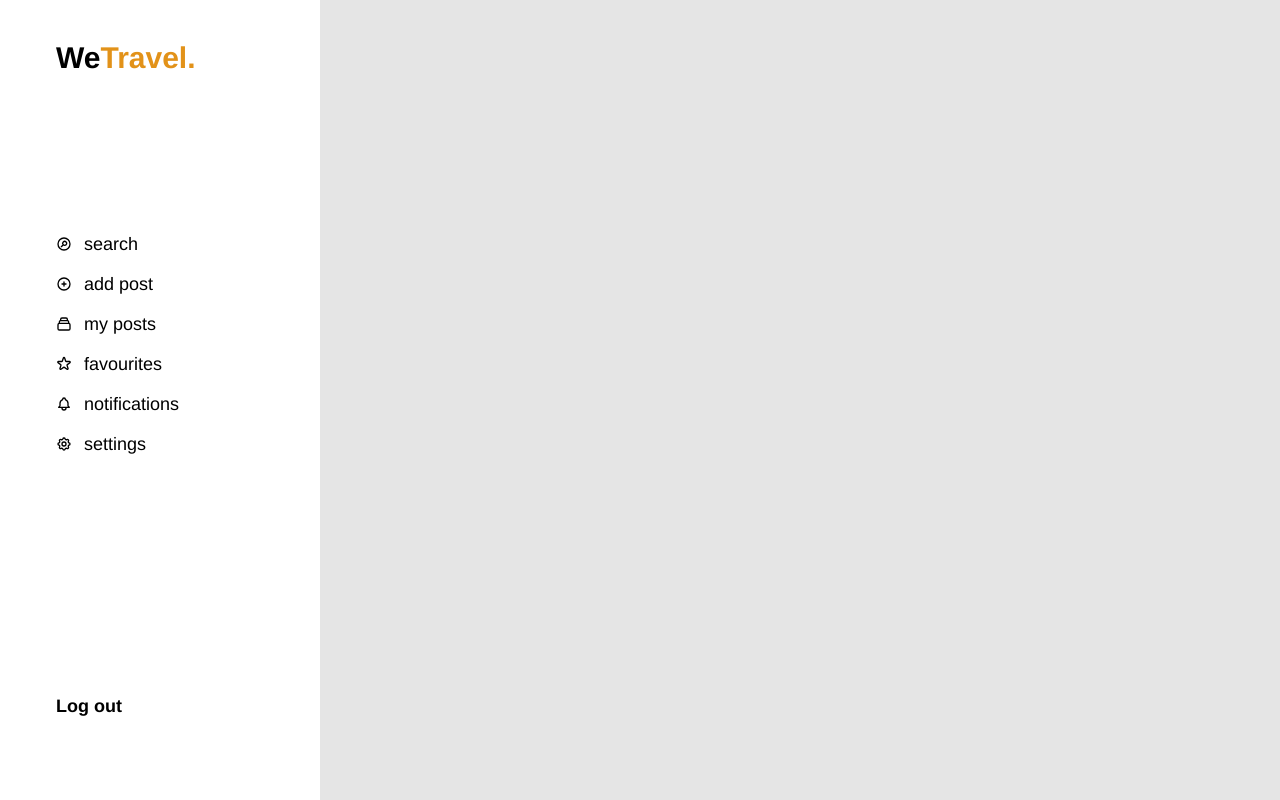
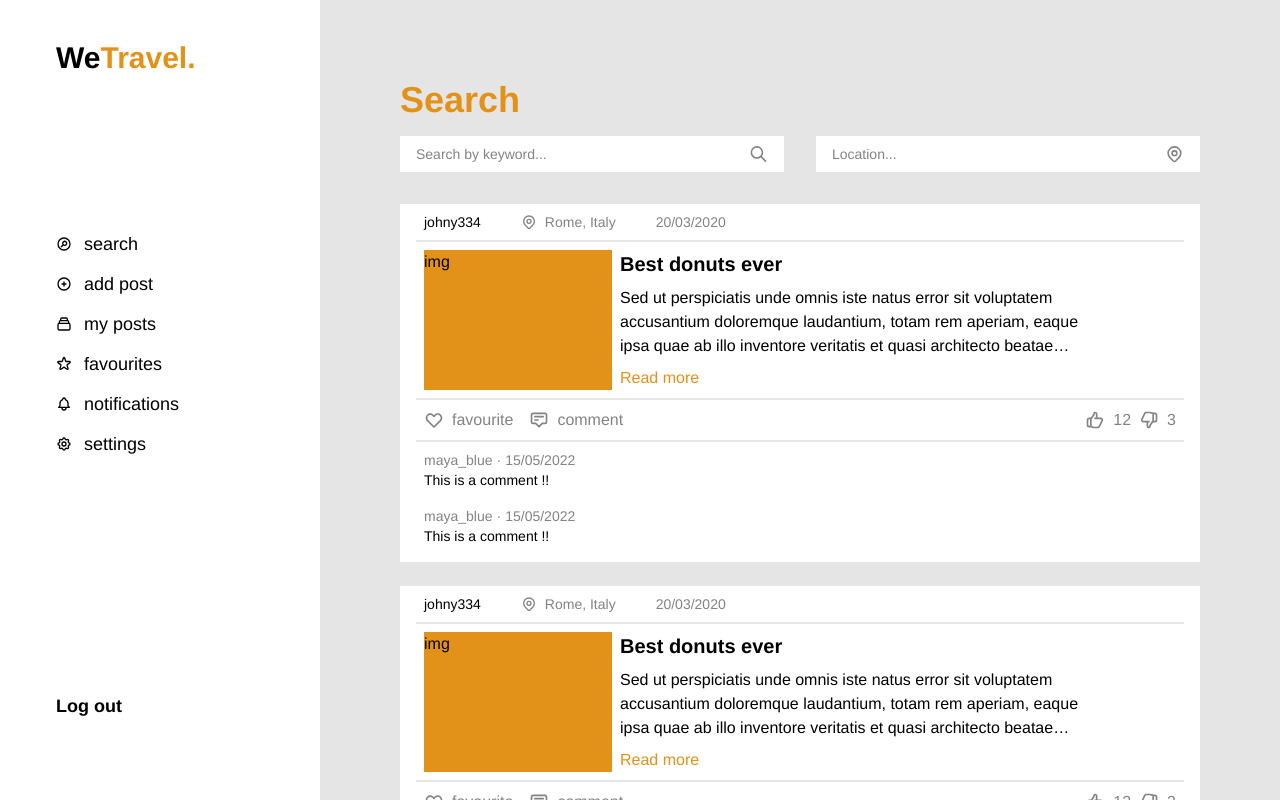
Before and after one commit to Laszlo199/TravelBlog-FrontEnd, a Vue app: page /search in a window 1280 px wide. Built offline with nearby package versions, Linux system fonts and the light colour scheme.

Commit message:
post, comment, search

```diff
--- a/src/App.vue
+++ b/src/App.vue
@@ -1,5 +1,7 @@
 <script setup lang="ts">
 import SideMenu from "@/components/SideMenu.vue";
+import {useRouter} from "vue-router";
+const myRouter: any = useRouter();
 
 </script>
 
--- /dev/null
+++ b/src/components/Comment.vue
@@ -0,0 +1,24 @@
+<template>
+  <div class="w-full flex flex-col p-2">
+    <div class="flex flex-row text-sm text-primary-grey">
+      <p class="font-medium">{{ username }}</p>
+      <p class="px-1"> · </p>
+      <p>{{ date }}</p>
+    </div>
+
+    <p class="text-sm text-black">{{ text }}</p>
+  </div>
+
+</template>
+
+<script setup lang="ts">
+
+const username = "maya_blue";
+const date = "15/05/2022";
+const text = "This is a comment !!";
+
+</script>
+
+<style scoped>
+
+</style>
--- /dev/null
+++ b/src/components/Post.vue
@@ -0,0 +1,73 @@
+<template>
+  <div class="w-800 flex flex-col px-4 py-2 bg-white">
+    <!--TOP BAR-->
+    <div class="w-full flex flex-row space-x-10 pb-2 px-2 border-b-2 border-primary-grey/20 items-center">
+      <p class="text-sm text-black font-medium">{{ username }}</p>
+      <div class="flex flex-row items-center space-x-2">
+        <LocationMarkerIcon class="w-4 h-4 stroke-primary-grey stroke-2" />
+        <p class="text-sm text-primary-grey font-medium">{{ location }}</p>
+      </div>
+      <p class="text-sm text-primary-grey font-medium">{{ date }}</p>
+    </div>
+
+    <!--CONTENT-->
+    <div class="flex flex-row w-full border-b-2 border-primary-grey/20 mt-2 pb-2 px-2">
+      <div class="w-2/8 h-full bg-primary-orange">img</div>
+      <div class="w-5/8 flex flex-col space-y-2 ml-2">
+        <h2 class="text-black text-xl font-bold">{{ header }}</h2>
+        <p class="text-base text-black post-text-wrap">{{ text }}</p>
+        <p class="text-base text-medium text-primary-orange font-medium">Read more</p>
+      </div>
+    </div>
+
+    <!--ACTIONS-->
+    <div class="w-full flex flex-row justify-between border-b-2 border-primary-grey/20 mt-2 pb-2 px-2">
+      <div class="flex flex-row space-x-2 items-center">
+        <div class="flex flex-row space-x-2 items-center mr-2">
+          <HeartIcon class="w-5 h-5 stroke-primary-grey"/>
+          <p class="text-base text-primary-grey">favourite</p>
+        </div>
+        <AnnotationIcon class="w-5 h-5 stroke-primary-grey"/>
+        <p class="text-base text-primary-grey">comment</p>
+      </div>
+
+      <!--LIKES-->
+      <div class="flex flex-row space-x-2 items-center">
+        <ThumbUpIcon class="w-5 h-5 stroke-primary-grey"/>
+        <p class="text-base text-primary-grey">{{ likes }}</p>
+        <ThumbDownIcon class="w-5 h-5 stroke-primary-grey"/>
+        <p class="text-base text-primary-grey">{{ dislikes }}</p>
+      </div>
+    </div>
+
+    <!--COMMENTS-->
+    <Comment/>
+    <Comment/>
+  </div>
+
+</template>
+
+<script setup lang="ts">
+import {LocationMarkerIcon, HeartIcon, AnnotationIcon, ThumbDownIcon, ThumbUpIcon} from "@heroicons/vue/outline";
+import Comment from "@/components/Comment.vue";
+
+const username = 'johny334';
+const location = 'Rome, Italy';
+const date = '20/03/2020';
+const header = 'Best donuts ever';
+const text = 'Sed ut perspiciatis unde omnis iste natus error sit voluptatem accusantium doloremque laudantium, totam rem aperiam, eaque ipsa quae ab illo inventore veritatis et quasi architecto beatae vitae dicta sunt explicabo. Nemo enim ipsam voluptatem quia voluptas sit aspernatur aut odit aut fugit, sed quia consequuntur magni dolores eos qui ratione voluptate'
+const likes = 12;
+const dislikes = 3;
+
+</script>
+
+<style scoped>
+
+.post-text-wrap {
+  overflow: hidden;
+  text-overflow: ellipsis;
+  display: -webkit-box;
+  -webkit-line-clamp: 3; /* number of lines to show */
+  -webkit-box-orient: vertical;
+}
+</style>
--- a/src/components/SideMenu.vue
+++ b/src/components/SideMenu.vue
@@ -11,7 +11,9 @@
 
       <div class="flex flex-row items-center hover:cursor-pointer hover:text-primary-grey">
         <SearchCircleIcon class="w-4 h-4"/>
-        <p class="ml-3">search</p>
+        <RouterLink to="/search">
+          <p class="ml-3">search</p>
+        </RouterLink>
       </div>
 
       <div class="flex flex-row items-center hover:cursor-pointer hover:text-primary-grey">
--- a/src/router/index.ts
+++ b/src/router/index.ts
@@ -3,7 +3,11 @@ import { createRouter, createWebHistory } from 'vue-router'
 const router = createRouter({
   history: createWebHistory(import.meta.env.BASE_URL),
   routes: [
-
+    {
+      path: '/search',
+      name: 'search',
+      component: () => import('../views/SearchView.vue')
+    }
   ]
 })
 
--- /dev/null
+++ b/src/views/SearchView.vue
@@ -0,0 +1,36 @@
+<template>
+  <div class="flex flex-col h-screen w-800 mx-auto justify-center">
+    <h1 class="text-4xl text-primary-orange font-bold mt-20 mb-4">Search</h1>
+
+    <div class="flex flex-row space-x-8">
+
+      <div class="w-1/2 py-2 px-4 bg-white flex flex-row items-center justify-between">
+        <input class="placeholder:text-primary-grey text-black text-sm w-full focus:outline-none" placeholder="Search by keyword..."/>
+        <SearchIcon class="w-5 h-5 stroke-primary-grey"/>
+      </div>
+
+      <div class="w-1/2 py-2 px-4 bg-white flex flex-row items-center justify-between">
+        <input class="placeholder:text-primary-grey text-black text-sm w-full focus:outline-none" placeholder="Location..."/>
+        <LocationMarkerIcon class="w-5 h-5 stroke-primary-grey"/>
+      </div>
+
+    </div>
+
+    <div class="mt-8 flex flex-col space-y-6 overflow-scroll">
+      <Post />
+      <Post />
+      <Post />
+    </div>
+  </div>
+
+</template>
+
+<script setup lang="ts">
+import {SearchIcon, LocationMarkerIcon} from "@heroicons/vue/outline";
+import Post from "@/components/Post.vue";
+
+</script>
+
+<style scoped>
+
+</style>
--- a/tailwind.config.js
+++ b/tailwind.config.js
@@ -10,6 +10,12 @@ module.exports = {
         'background-grey': '#E5E5E5',
         'primary-grey': '#838383'
       },
+      width: {
+        '800': '800px',
+        '2/8': '25%',
+        '5/8': '62.5%',
+        '7/8': '87.5%'
+      }
     },
   },
   plugins: [],
```
